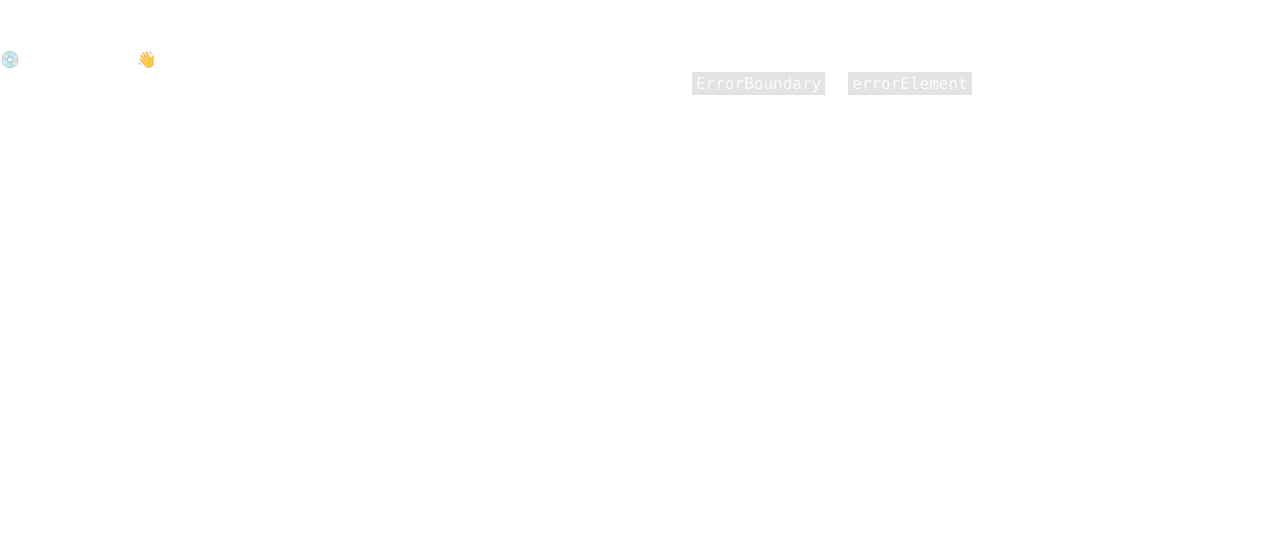
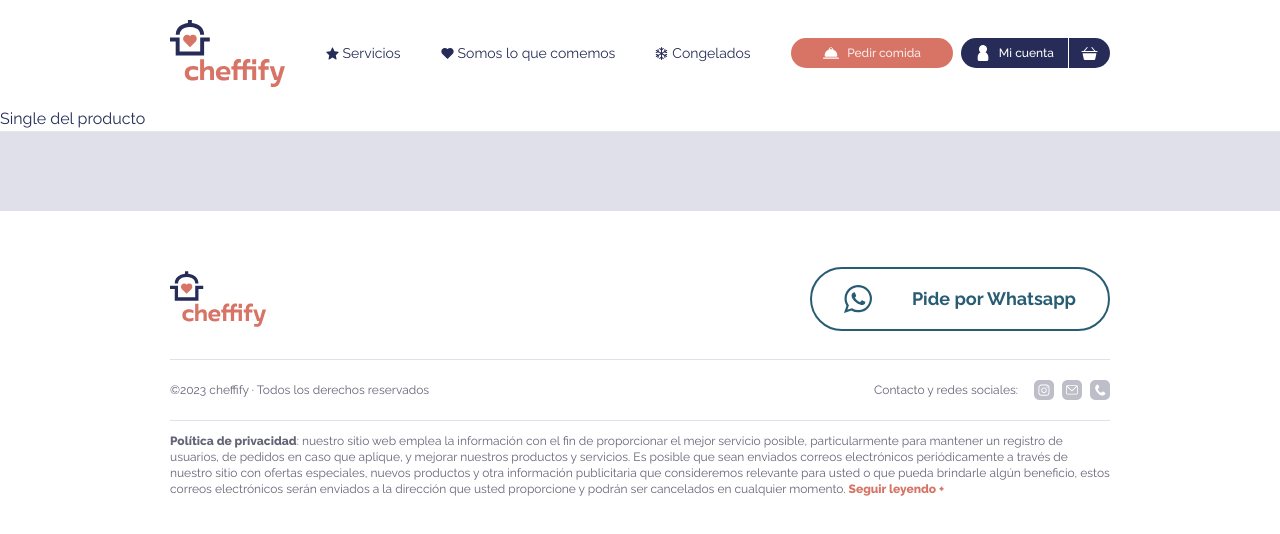
Before and after one commit to amus-dev/cheffify, a React (Vite) app in the folder front_cheffify/: page /shop/asado-aleman-salsa-mostaza in a window 1280 px wide. Before the commit this address had no page. Shown: the top 534 px of the page. Built offline with nearby package versions, Linux system fonts and the light colour scheme.

Commit message:
Se crea estructura para la pagina shop

```diff
--- /dev/null
+++ b/front_cheffify/src/pages/Shop.tsx
@@ -0,0 +1,7 @@
+import TemplateShop from "@/templates/TemplateShop";
+
+const Shop = () => {
+  return <TemplateShop />;
+};
+
+export default Shop;
--- a/front_cheffify/src/routes/index.tsx
+++ b/front_cheffify/src/routes/index.tsx
@@ -3,6 +3,7 @@ import { createBrowserRouter, RouterProvider } from "react-router-dom";
 
 const HomePage = lazy(() => import("@/pages/Home"));
 const CongeladosPage = lazy(() => import("@/pages/Congelados"));
+const ShopPage = lazy(() => import("@/pages/Shop"));
 
 const router = createBrowserRouter([
   {
@@ -12,6 +13,10 @@ const router = createBrowserRouter([
   {
     path: "/congelados",
     element: <CongeladosPage />,
+  },
+  {
+    path: "/shop/:productSlug",
+    element: <ShopPage />,
   },
 ]);
 
--- /dev/null
+++ b/front_cheffify/src/templates/TemplateShop.tsx
@@ -0,0 +1,16 @@
+import Footer from "@/components/common/footer";
+import MenuNav from "@/components/common/navbar/MenuNav";
+import Overlay from "@/components/common/overlay";
+
+const TemplateShop = () => {
+  return (
+    <main>
+      <MenuNav />
+      <h1 className="text-primary">Single del producto</h1>
+      <Overlay />
+      <Footer />
+    </main>
+  );
+};
+
+export default TemplateShop;
```
